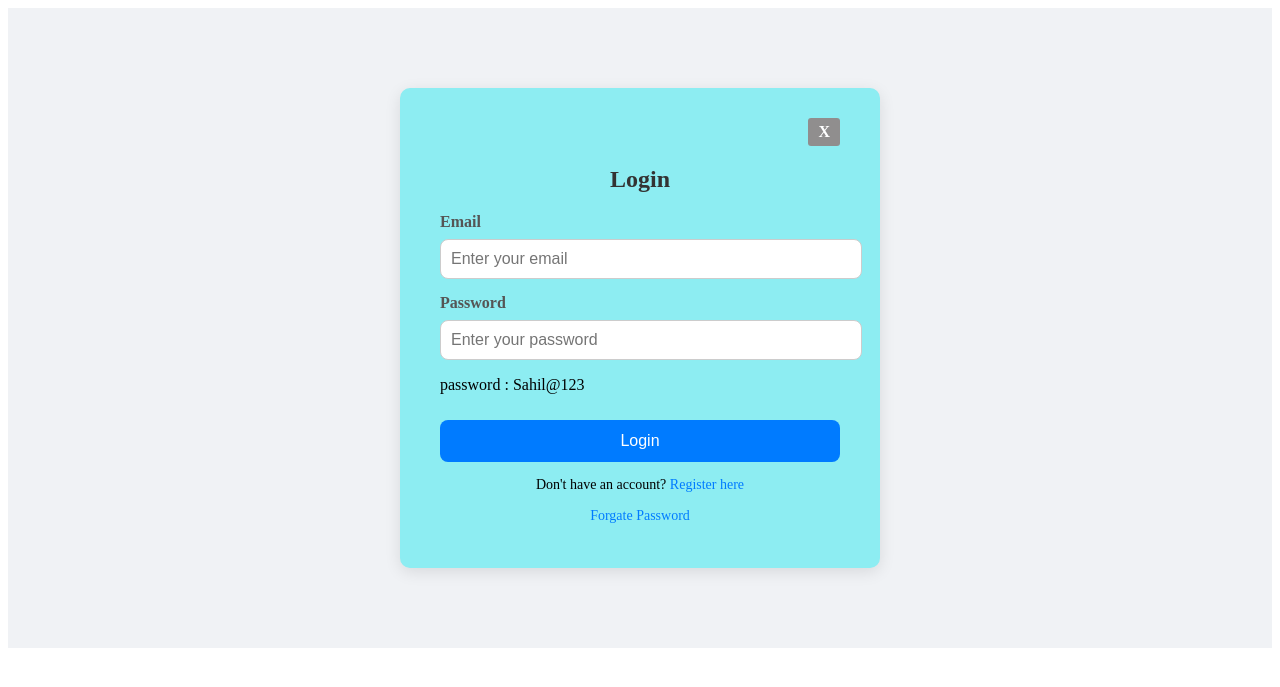
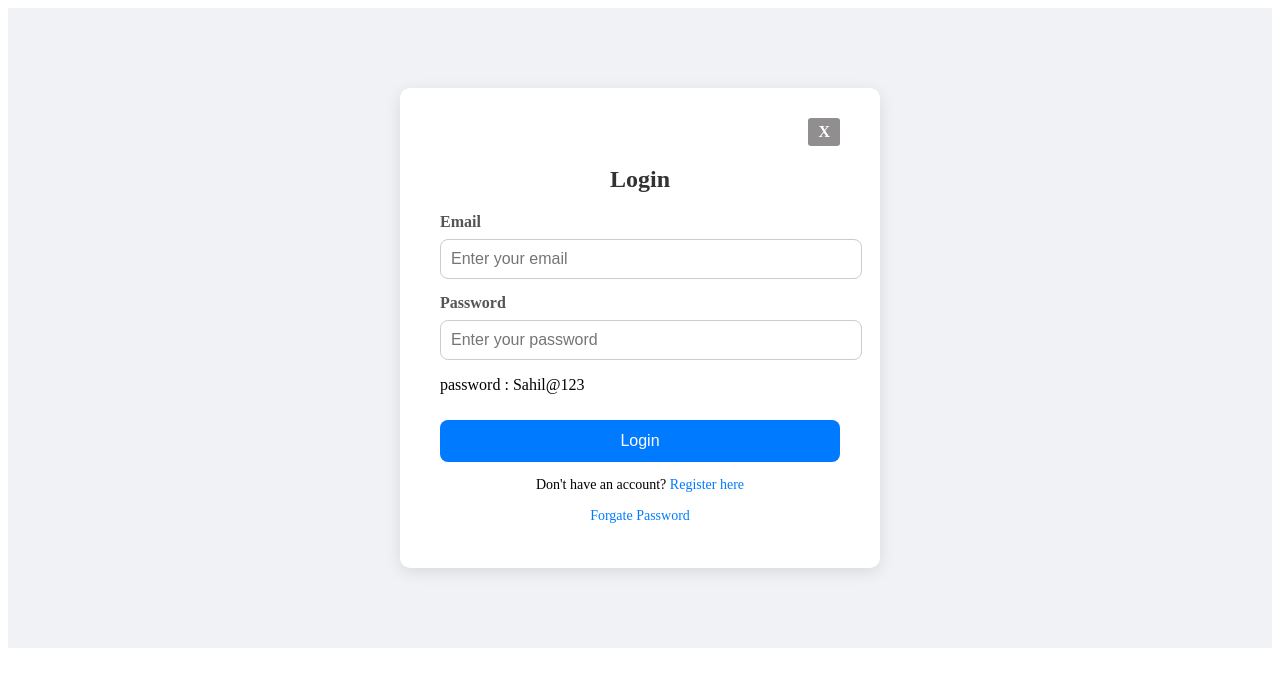
Before and after one commit to SahilAsodariya/Blog, a Flask app: page /auth/login in a window 1280 px wide. Shown: the top 687 px of the page. Run offline with Flask 3, Linux system fonts and the light colour scheme; parts of the project's set-up code (start-up, migrations or seed data) failed here and were passed over; some libraries are stand-ins or nearby versions.

Commit message:
Fix background color of login form and remove extra newline in docker-compose

```diff
--- a/app/static/css/login.css
+++ b/app/static/css/login.css
@@ -7,7 +7,7 @@
 }
 
 .login-form {
-  background: rgb(141, 237, 242);
+  background: white;
   padding: 30px 40px;
   border-radius: 10px;
   box-shadow: 0 4px 16px rgba(0, 0, 0, 0.1);
```
Also changed, not shown: docker-compose.yml (line endings or trailing spaces).
